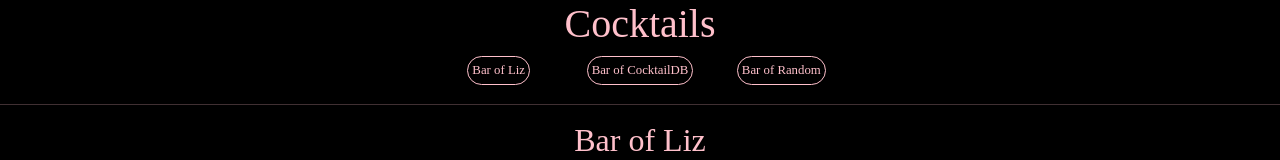
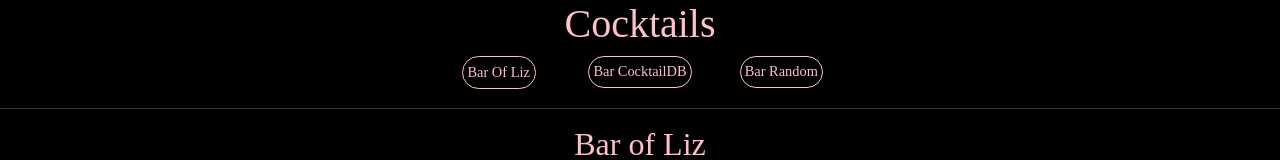
Before and after one commit to ESedrak/cocktail-list, a React (Create React App) app: page / in a window 1280 px wide. Shown: the top 160 px of the page. Built offline with nearby package versions, Linux system fonts and the light colour scheme; a web font is replaced by a local one.

Commit message:
slight aesthetic changes

```diff
--- a/src/App.css
+++ b/src/App.css
@@ -8,7 +8,7 @@
 .App-nav {
   max-width: 25rem;
   margin: 0 auto;
-  font-size: 0.8rem;
+  font-size: 0.9rem;
 }
 
 /* My cocktail's - Bar of Liz */
@@ -16,7 +16,7 @@
   border: 0.1rem solid pink;
   border-radius: 3rem;
   text-decoration: none;
-  padding: 0.25rem;
+  padding: 0.3rem;
   color: pink;
   display: inline-block;
   margin-bottom: 0.2rem;
--- a/src/App.js
+++ b/src/App.js
@@ -19,17 +19,17 @@ function App() {
               <Row>
                 <Col>
                   <Link to="/" className="App-link-liz">
-                    Bar of Liz
+                    Bar Of Liz
                   </Link>
                 </Col>
                 <Col>
                   <Link to="/more" className="App-link-db">
-                    Bar of CocktailDB
+                    Bar CocktailDB
                   </Link>
                 </Col>
                 <Col>
                   <Link to="/random" className="App-link-random">
-                    Bar of Random
+                    Bar Random
                   </Link>
                 </Col>
               </Row>
```
